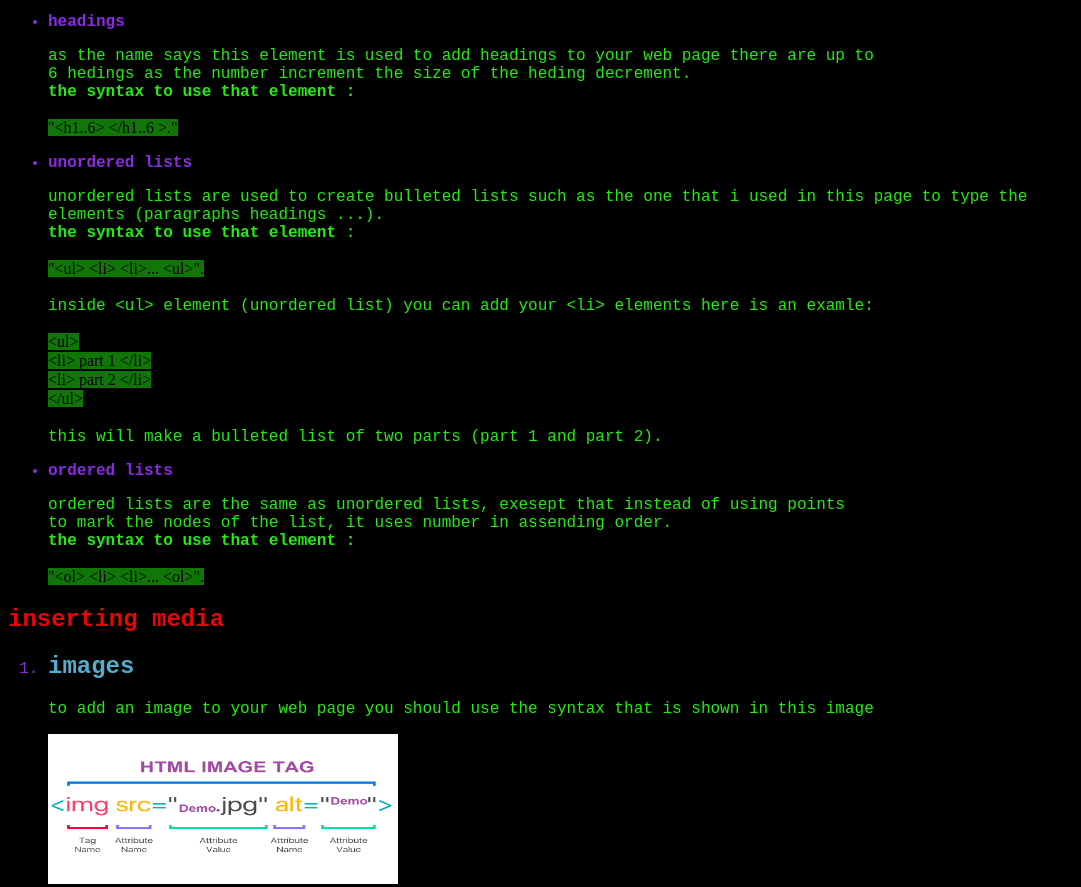
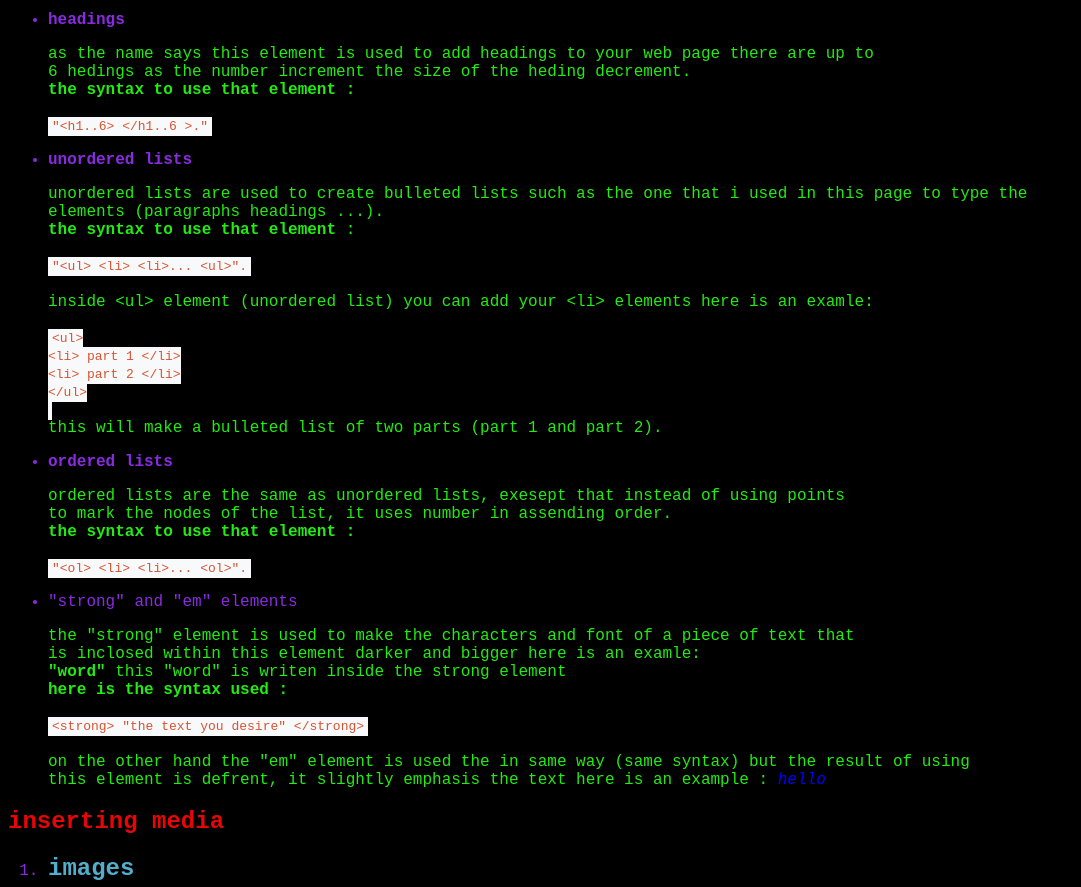
Before and after one commit to medidbella/web_introduction, a plain HTML site: page index.htm in a window 1280 px wide. Shown: the part 571-1458 px from the top of the page, without its empty margins (0-1081 px from the left). Drawn offline with Linux system fonts and the light colour scheme.

Commit message:
new elements
  added an explaination of the <em> and <strong> elements while
  also modifying the styling used for morce code examples

```diff
--- a/index.htm
+++ b/index.htm
@@ -86,6 +86,20 @@
 						</span>
 					<br>
 				</p>
+			<li> "strong" and "em" elements </li>
+				<p>
+					the "strong" element is used to make the characters and font of a piece of text that <br>
+					is inclosed within this element darker and bigger here is an examle:<br>
+					<strong> "word"</strong> this "word" is writen inside the strong element<br>
+					<strong>here is the syntax used :</strong><br><br>
+					<span class="syntax">
+						&lt;strong&gt; "the text you desire" &lt;/strong&gt;<br>
+					</span><br>
+					on the other hand the "em" element is used the in same way (same syntax) but the result of using <br>
+					this element is defrent, it slightly emphasis the text here is an example : <em>hello</em>
+
+				</p>
+
 		</ul>
 		</article>
 
@@ -305,7 +319,7 @@
 							</p>
 						<li>image as a background</li>
 							<p>
-								to show an image as the background of some element we can use the "background-image" property like this:<br>
+								to show an image as the background of some element we can use the "background-image" property like this:<br><br>
 								<span class="syntax">
 									selector {<br>
 										&nbsp;&nbsp;&nbsp;&nbsp;background-image: url("image path");<br>
@@ -377,7 +391,6 @@
 	<nav>
 		<h3>resources:</h3>
 		<ul>
-			<li><a href="https://www.codecademy.com/enrolled/courses/learn-html">HTML course</a></li>
 			<li><a href="https://roadmap.sh/r?id=6572451e5145316d25d1e2dc">WEB_DEVOLEPMENT roadmap</a></li>
 		</ul>
 	</nav>
--- a/style.css
+++ b/style.css
@@ -4,10 +4,11 @@ h1 {
 }
 
 .syntax {
-	opacity: 0.5;
-	background-color: rgb(34, 236, 16);
-	font-family: 'Times New Roman', Times, serif;
-	color: rgb(0, 0, 0);
+		font-family: monospace;
+		font-size: 1em;
+		color: #d65433;
+		background-color: #f8f9fa;
+		padding: 2px 4px;
 }
 
 h2, h3, h4, h5, h6{
```
